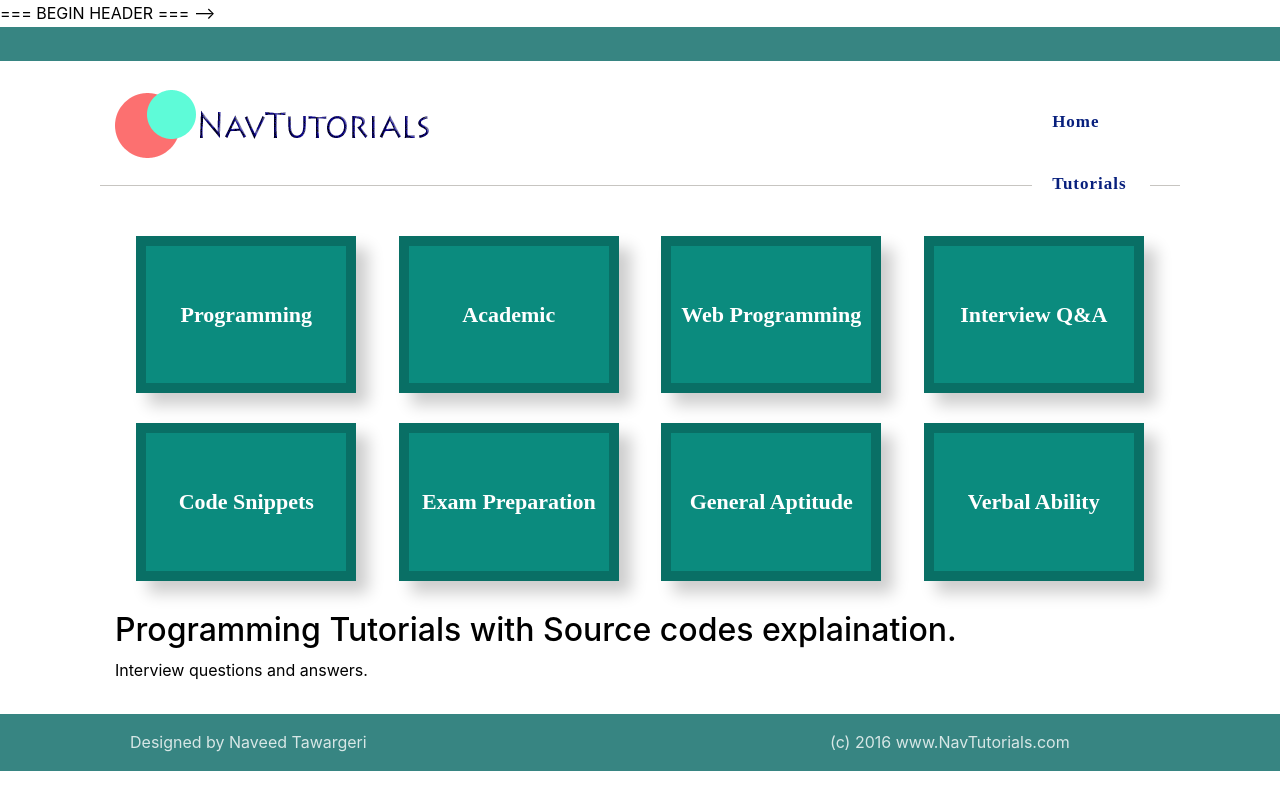
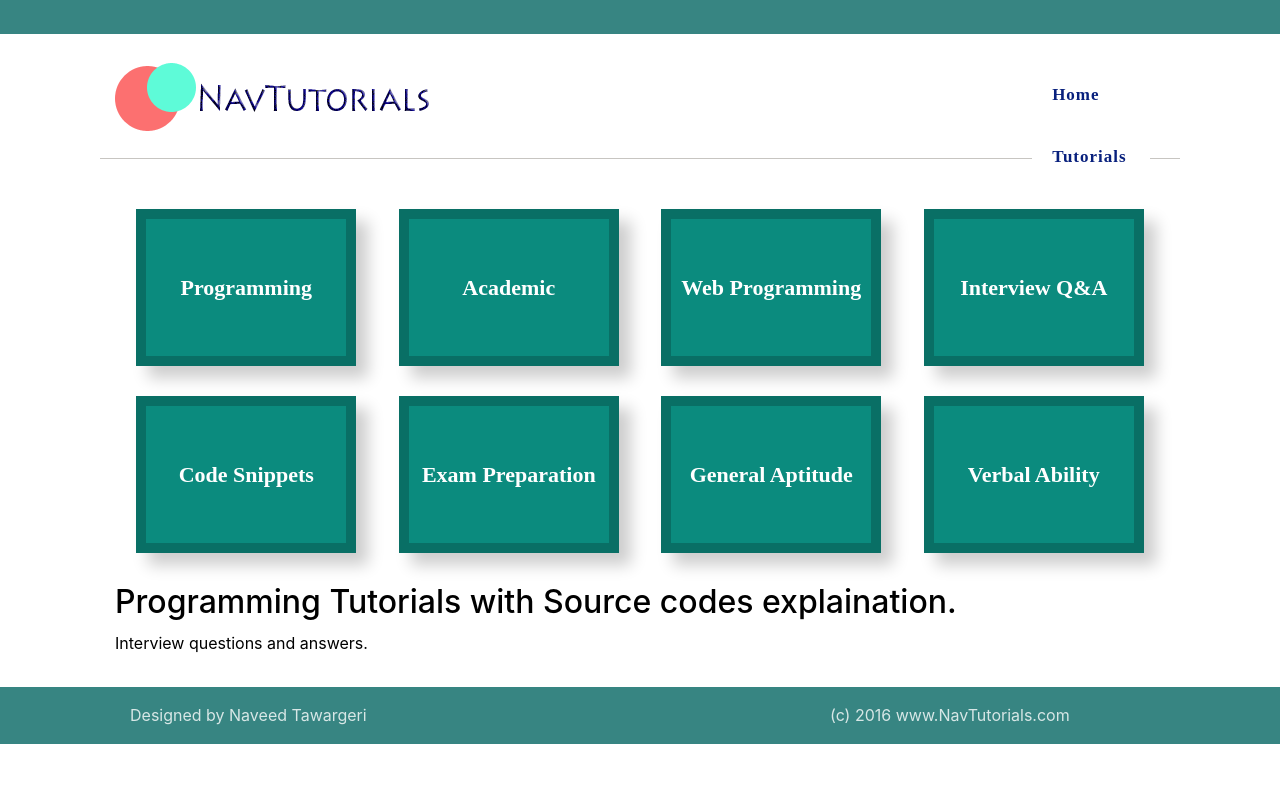
Before and after one commit to naveedst/navtutorials, a PHP site: page / in a window 1280 px wide. Run offline with PHP 8.4, Linux system fonts and the light colour scheme; some libraries are stand-ins or nearby versions.

Commit message:
fixed comment

```diff
--- a/index.php
+++ b/index.php
@@ -1,4 +1,4 @@
-=== BEGIN HEADER === -->
+<!-- === BEGIN HEADER === -->
 <!DOCTYPE html>
 <!--[if IE 8]> <html lang="en" class="ie8"> <![endif]-->
 <!--[if IE 9]> <html lang="en" class="ie9"> <![endif]-->
@@ -190,4 +190,4 @@
 <!-- End JS -->
 </body>
 </html>
-<!-- === END FOOTER ===-->
+<!-- === END FOOTER === -->
```
